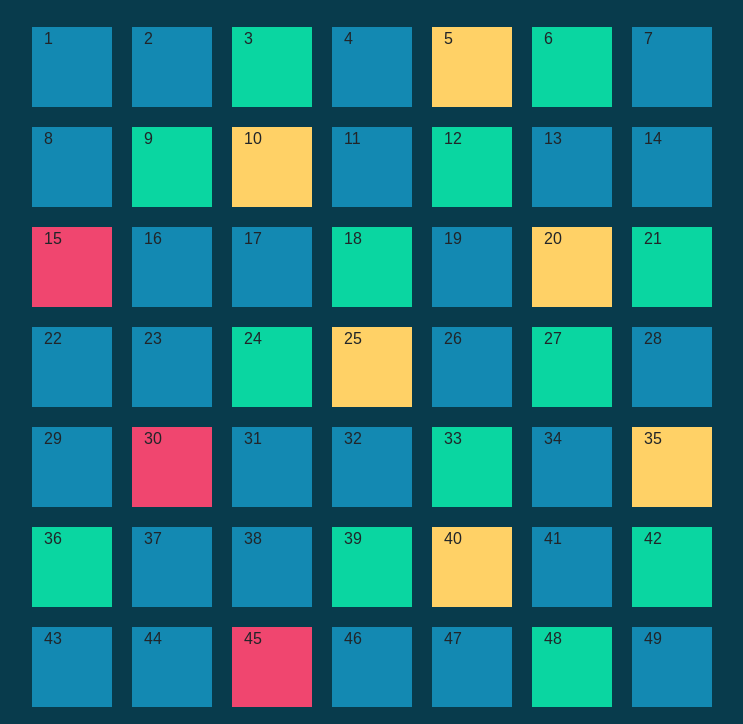
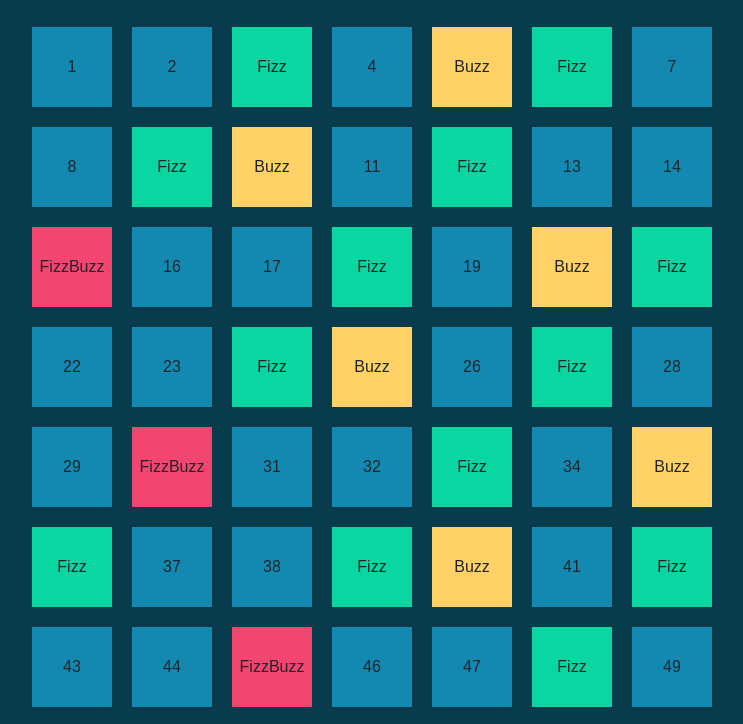
Before and after one commit to elepot87/js-fizzbuzzdom, a plain HTML site: page index.html in a window 1280 px wide. Shown: the part 71-795 px from the top of the page, without its empty margins (268-1011 px from the left). Drawn offline with nearby package versions, Linux system fonts and the light colour scheme.

Commit message:
add style for content and comments

```diff
--- a/css/main.css
+++ b/css/main.css
@@ -19,7 +19,6 @@ h1 {
 .section .row {
   display: flex;
   justify-content: center;
-  align-items: center;
   flex-wrap: wrap;
 }
 
@@ -27,6 +26,9 @@ h1 {
   height: 80px;
   width: 80px;
   margin: 10px;
+  display: flex;
+  justify-content: center;
+  align-items: center;
 }
 
 .classic {
--- a/js/main.js
+++ b/js/main.js
@@ -14,19 +14,21 @@ for (let i = 1; i <= 100; i++) {
   //   Inserisco square con append
   let div = document.createElement("div");
 
-  div.append(`${i}`);
-
   row.append(div);
 
   //   Inserisco le mie condizioni, a seconda se sono vere o false appendo una classe diversa all'elemento div
 
   if (i % 3 == 0 && i % 5 == 0) {
     div.classList.add("square", "fizzbuzz");
+    div.append(`FizzBuzz`);
   } else if (i % 3 == 0) {
     div.classList.add("square", "fizz");
+    div.append(`Fizz`);
   } else if (i % 5 == 0) {
     div.classList.add("square", "buzz");
+    div.append(`Buzz`);
   } else {
     div.classList.add("square", "classic");
+    div.append(`${i}`);
   }
 }
```
